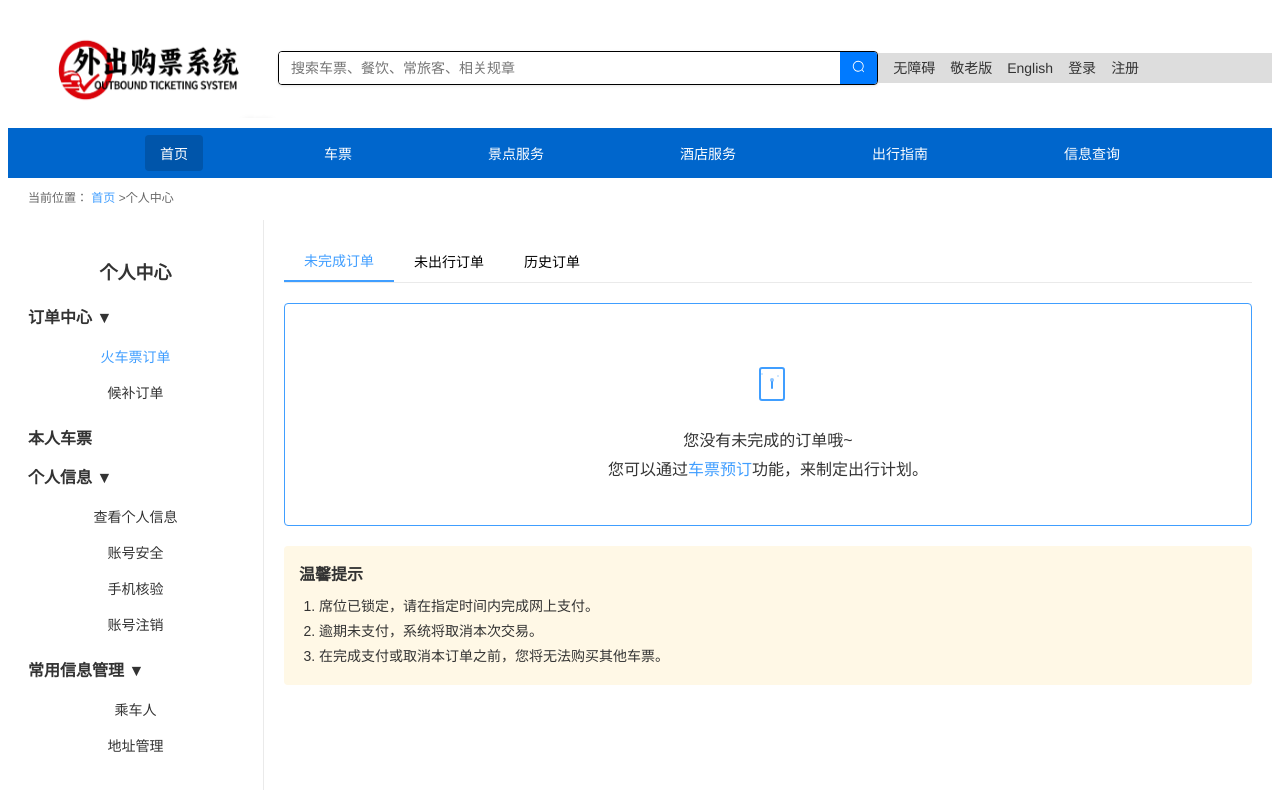
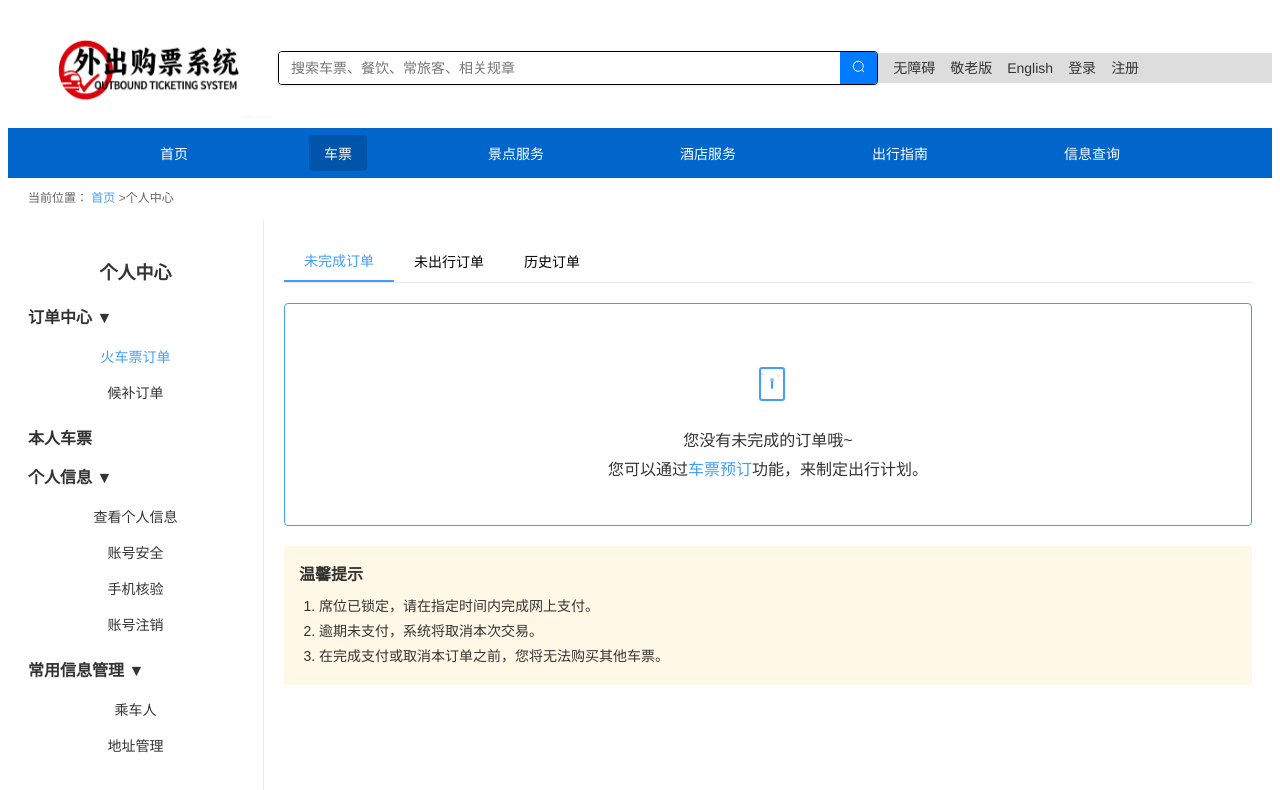
Before and after one commit to zheng0456/ticketing_system, a Vue app: page /order in a window 1280 px wide. Shown: the top 790 px of the page. Built offline with nearby package versions, Linux system fonts and the light colour scheme.

Commit message:
feat(header): 更新导航菜单以支持动态激活状态
- 为导航项添加动态类绑定，基于当前路由路径激活相应菜单项
- 实现计算属性以判断各个导航项的激活状态
- 优化代码结构，提高可读性和维护性

```diff
--- a/src/components/index/HeaderNav.vue
+++ b/src/components/index/HeaderNav.vue
@@ -1,8 +1,14 @@
 <template>
   <div class="main-nav">
-    <router-link to="/index" class="nav-item active">首页</router-link>
+    <router-link
+      to="/index"
+      class="nav-item"
+      :class="{ active: isHomeActive }"
+      active-class="active"
+    >首页</router-link>
     <div
       class="nav-item ticket-item"
+      :class="{ active: isTicketActive }"
       @mouseenter="showTicketMenu = true"
       @mouseleave="showTicketMenu = false"
     >
@@ -13,6 +19,7 @@
     </div>
     <div
       class="nav-item travel-item"
+      :class="{ active: isTravelActive }"
       @mouseenter="showTravelMenu = true"
       @mouseleave="showTravelMenu = false"
     >
@@ -23,6 +30,7 @@
     </div>
     <div
       class="nav-item hotel-item"
+      :class="{ active: isHotelActive }"
       @mouseenter="showHotelMenu = true"
       @mouseleave="showHotelMenu = false"
     >
@@ -33,6 +41,7 @@
     </div>
     <div
       class="nav-item walk-item"
+      :class="{ active: isWalkActive }"
       @mouseenter="showWalkMenu = true"
       @mouseleave="showWalkMenu = false"
     >
@@ -43,6 +52,7 @@
     </div>
     <div
       class="nav-item news-item"
+      :class="{ active: isNewsActive }"
       @mouseenter="showNewsMenu = true"
       @mouseleave="showNewsMenu = false"
     >
@@ -79,6 +89,52 @@ export default {
       showNewsMenu: false
     }
   },
+  computed: {
+    currentPath() {
+      return this.$route.path
+    },
+    isHomeActive() {
+      return this.currentPath === '/index' || this.currentPath === '/'
+    },
+    isTicketActive() {
+      const path = this.currentPath
+      return path.startsWith('/ticket') ||
+             path.startsWith('/order') ||
+             path === '/service/change' ||
+             path === '/service/endrose'
+    },
+    isTravelActive() {
+      const path = this.currentPath
+      return path.startsWith('/attraction') ||
+             path.startsWith('/search') ||
+             path === '/service/guide' ||
+             path === '/service/transport' ||
+             path === '/service/ticket' ||
+             path === '/service/group'
+    },
+    isHotelActive() {
+      const path = this.currentPath
+      return path.startsWith('/hotel') ||
+             path.startsWith('/query') ||
+             path === '/service/cancel' ||
+             path === '/service/modify' ||
+             path === '/service/refund'
+    },
+    isWalkActive() {
+      const path = this.currentPath
+      return path.startsWith('/guide') ||
+             path.startsWith('/strategy') ||
+             path === '/service/weather' ||
+             path === '/service/map' ||
+             path === '/service/emergency'
+    },
+    isNewsActive() {
+      const path = this.currentPath
+      return path.startsWith('/news') ||
+             path.startsWith('/notice') ||
+             path.startsWith('/help')
+    }
+  }
 
 }
 </script>
```
